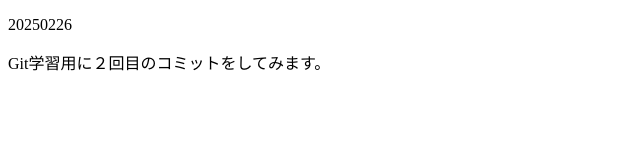
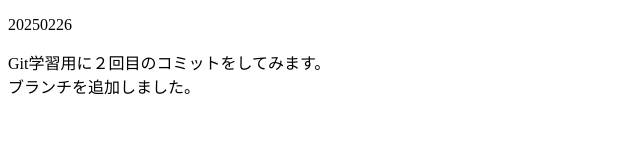
Before and after one commit to milkwalking/20250226, a plain HTML site: page index.html in a window 1280 px wide. Shown: the whole page, without its empty margins (0-640 px from the left). Drawn offline with Linux system fonts and the light colour scheme.

Commit message:
DIVタグを追加しました。

```diff
--- a/index.html
+++ b/index.html
@@ -8,5 +8,6 @@
 <body>
     <p>20250226</p>
     <span>Git学習用に２回目のコミットをしてみます。</span>
+    <div>ブランチを追加しました。</div>
 </body>
 </html>
```
